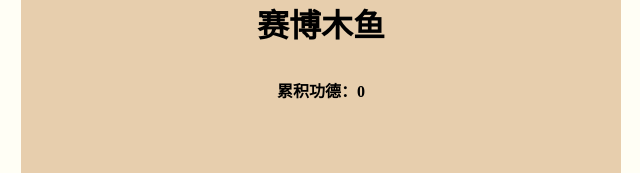
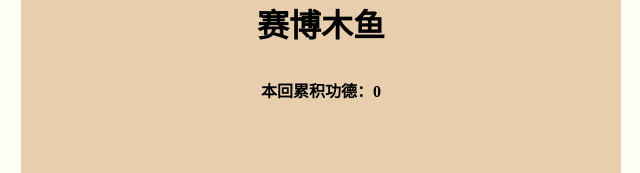
Before and after one commit to houshinengi/staticmuyu, a plain HTML site: page index.html in a window 1280 px wide. Shown: the top 173 px of the page, 319-959 px from the left. Drawn offline with Linux system fonts and the light colour scheme.

Commit message:
Update index.html

```diff
--- a/index.html
+++ b/index.html
@@ -13,7 +13,7 @@
 	<!-- 数字计分板等 -->
 	<div class="number">
 	<h1>赛博木鱼</h1>
-       <p>累积功德：<span id="gongde">0</span></p>
+       <p>本回累积功德：<span id="gongde">0</span></p>
 	</div>
 <div id="all" class="all">
 
```
